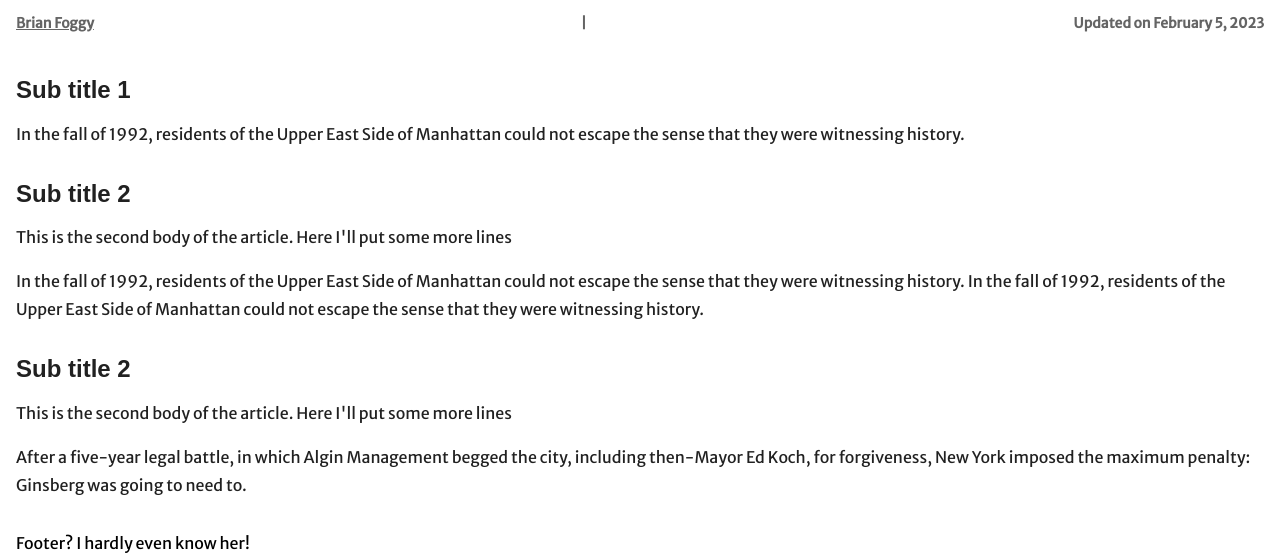
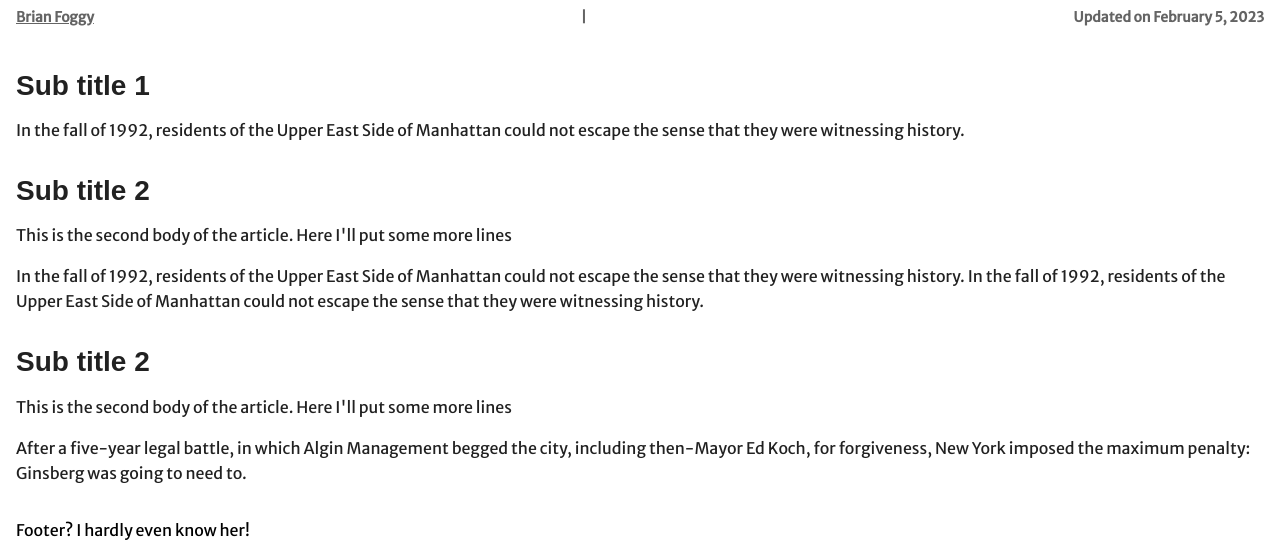
Before and after one commit to EmilSabri/ai-blogs, a SvelteKit app: page /articles/1 in a window 1280 px wide. Shown: the part 1199-1754 px from the top of the page. Built offline with nearby package versions, Linux system fonts and the light colour scheme.

Commit message:
fixed minor font size issue

```diff
--- a/src/routes/articles/[article_slug]/+page.svelte
+++ b/src/routes/articles/[article_slug]/+page.svelte
@@ -79,7 +79,7 @@
 
 	h2 {
 		font-family: Arial, Helvetica, sans-serif;
-		font-size: 1.5rem;
+		font-size: 1.75rem;
 		font-weight: 600;
 		line-height: 1.15;
 
@@ -101,7 +101,7 @@
 	p {
 		font-size: 1rem;
 		font-weight: 400;
-		line-height: 1.75;
+		line-height: 1.5625;
 
 		margin: 1em 0px;
 		padding: 0px;
```
